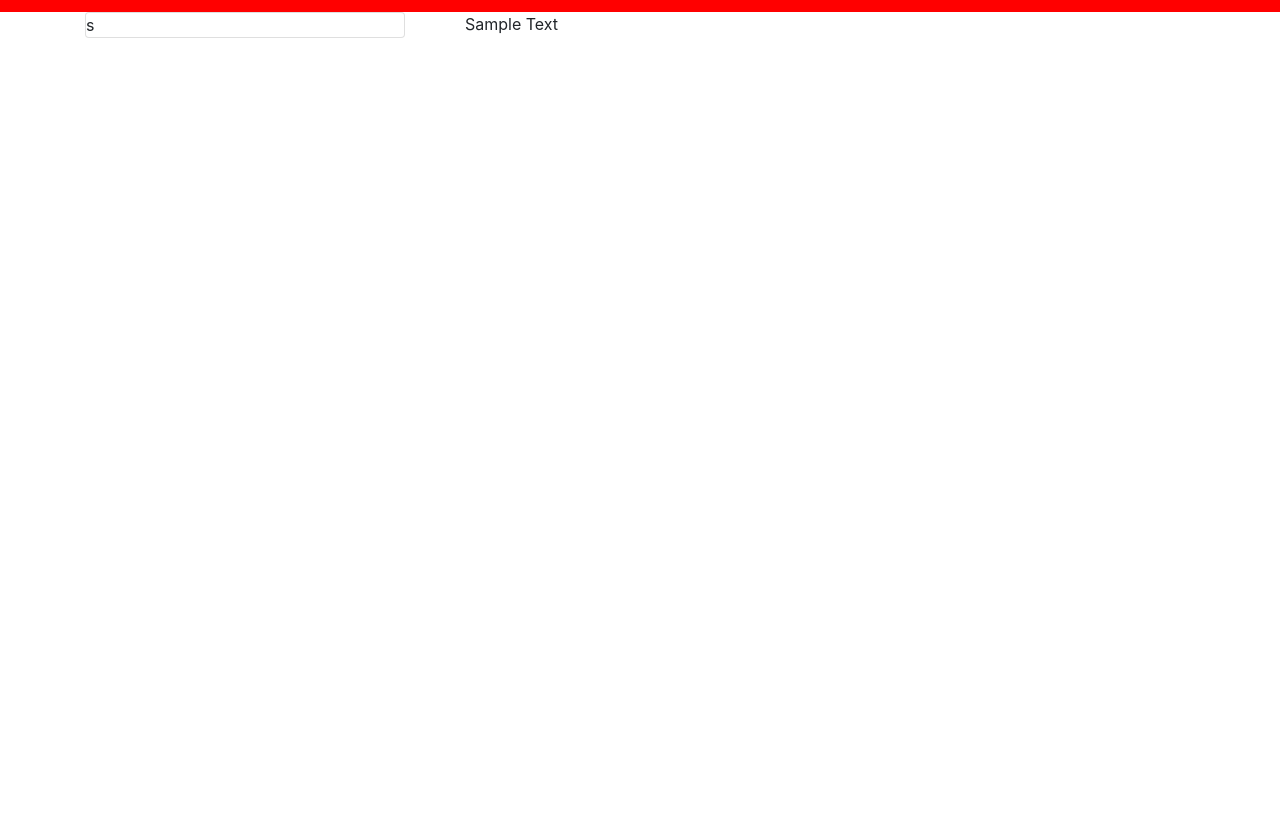
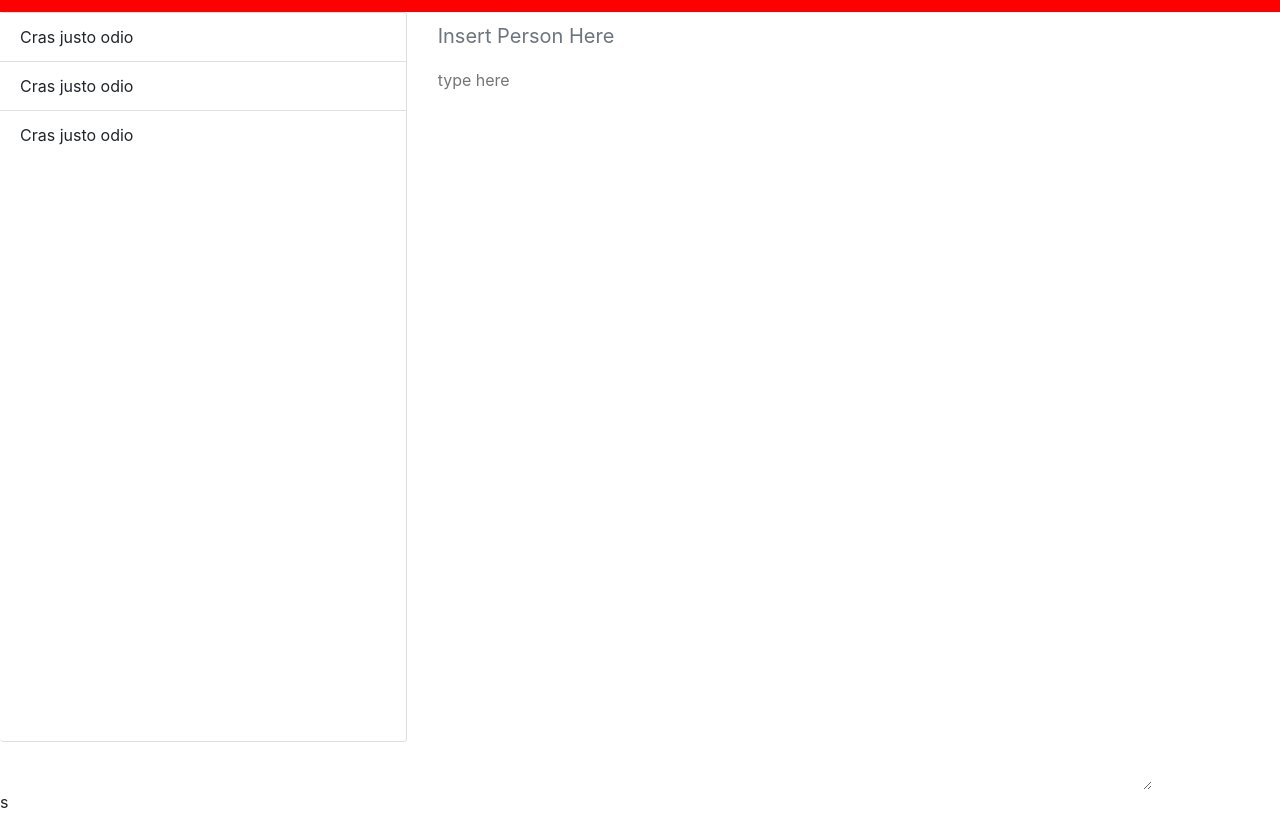
Before and after one commit to johnsondavid1107/broadsHolidayApp, a website: page public/home.html in a window 1280 px wide. Shown: the part 88-902 px from the top of the page. Before the commit the page ends 800 px from the top, so only its background shows below. Drawn offline with nearby package versions, Linux system fonts and the light colour scheme.

Commit message:
added list items to home page.  Gridded out the textarea and list columns.  Recorded content of user input in js

```diff
--- a/public/assets/css/style.css
+++ b/public/assets/css/style.css
@@ -5,3 +5,23 @@
 .navbar {
 height: 100px;
 }
+
+.card {
+    height: calc(100vh - 70px);
+    border-left: none;
+    display: flex;
+
+
+}
+.form-control {
+    border: none;
+}
+.long {
+    height: calc(100vh - 70px);
+    width: calc(100vh - 70px);
+    border: none;
+    padding: .5rem 1rem;
+}
+.list-container {
+    width: 400px;
+}
--- /dev/null
+++ b/public/assets/js/home.js
@@ -0,0 +1,49 @@
+$(document).ready(function () {
+
+    var person = $("#person");
+    let saveIcon = $("#saveIcon")
+    let textArea = $("#textArea")
+
+
+    saveIcon.on("click", function (event) {
+        event.preventDefault();
+
+        console.log(person.val().trim());
+        let personContent = person.val().trim();
+        let textAreaContent = person.val().trim();
+        let newLiItem = $("<li>")
+        newLiItem.addClass("list-group-item")
+        newLiItem.html(personContent)
+        $(".list-group").append(newLiItem)
+
+
+
+        person.val("");
+        console.log(textArea.val().trim());
+        textArea.val("");
+
+
+    })
+
+
+
+
+
+
+
+
+
+
+
+
+
+
+
+
+
+
+
+
+
+
+})
--- a/public/home.html
+++ b/public/home.html
@@ -16,19 +16,42 @@
     <nav class="navbar navbar-expand-lg navbar-dark bg-dark topnav">
         <div class="container">
             <a class="navbar-brand" href="#">HomeSpace</a>
+
         </div>
+
+        <a class="navbar-brand" href="#"><i class="fas fa-save fa-3x" id="saveIcon"></i></a>
+        <a class="navbar-brand" href="#"><i class="fas fa-edit fa-3x"></i></a>
+
+
     </nav>
 
-    <div class="container">
         <div class="row">
-            <div class="col-sm-4">
-                <div class="card" style="width: 20rem;">
-                    s
+            <div class="col-4 list-container">
+                <div class="card">
+                    <ul class="list-group list-group-flush">
+                        <li class="list-group-item">Cras justo odio</li>
+                        <li class="list-group-item">Cras justo odio</li>
+                        <li class="list-group-item">Cras justo odio</li>
+
+                    </ul>
                 </div>
 
 
             </div>
-            <div class="col-sm-8">Sample Text</div>
+            <div class="col-sm-8">
+                <div class="row">
+                    <div class="input-group input-group-lg">
+                        <input type="text" class="form-control test" id="person" aria-label="Sizing example input"
+                            aria-describedby="inputGroup-sizing-lg" placeholder="Insert Person Here">
+                    </div>
+                </div>
+                <div class="row">
+                    <textarea name="" id="textArea" cols="60" rows="" class="long" placeholder="type here"></textarea>
+                </div>
+
+
+
+            </div>
         </div>
 
 
@@ -36,13 +59,14 @@
 
 
 
-    </div>
+s
 
 
 
 
 
-
+    <script src="https://code.jquery.com/jquery-3.4.1.min.js"></script>
+    <script src="./assets/js/home.js"></script>
 
 
 
```
